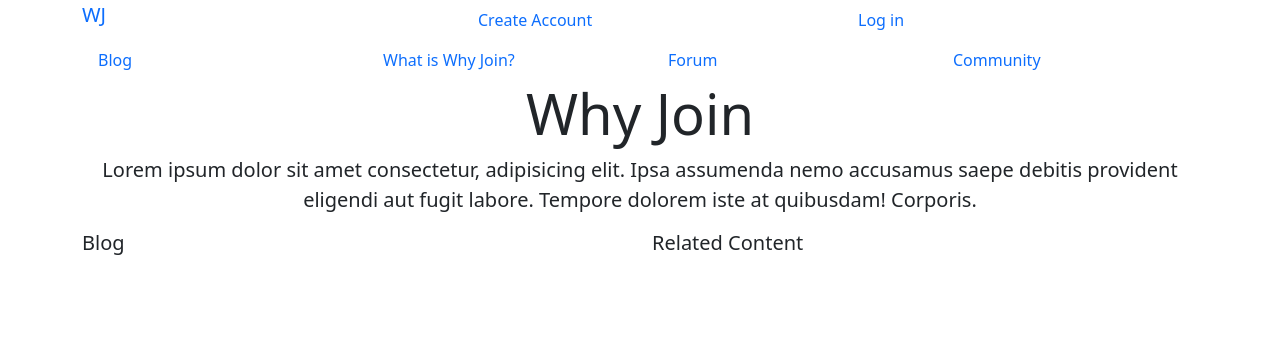
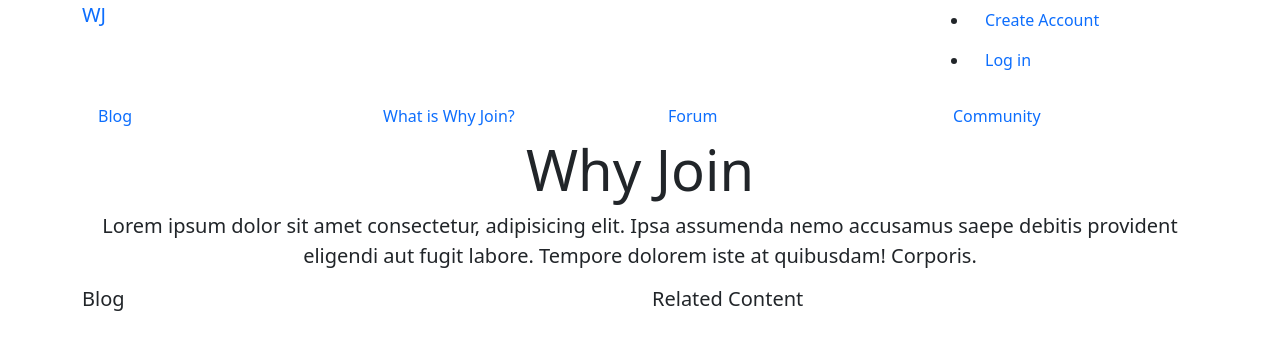
Before and after one commit to kghudgens/WhyJoin, a Django app: page / in a window 1280 px wide. Shown: the top 350 px of the page. Run offline with Django 3.2, Linux system fonts and the light colour scheme; some libraries are stand-ins or nearby versions.

Commit message:
put items in list and documentation

```diff
--- a/whyjoin/hub/templates/hub/base.html
+++ b/whyjoin/hub/templates/hub/base.html
@@ -1,4 +1,4 @@
-{%load static %}
+{% load static %}
 <!DOCTYPE html>
 <html lang="en">
   <head>
@@ -13,16 +13,20 @@
       integrity="sha384-1BmE4kWBq78iYhFldvKuhfTAU6auU8tT94WrHftjDbrCEXSU1oBoqyl2QvZ6jIW3"
       crossorigin="anonymous"
     />
+
     <title>Why Join</title>
   </head>
   <body>
     <!-- Navbar -->
-
+<!-- Holder div of the navbar components -->
     <div class="container">
+      <!-- Beginning of first row -->
       <div class="row">
-        <div class="col">
+        <!-- Brand WJ link -->
+        <div class="col-9">
           <a class="navbar-brand" href="{% url 'index' %}">WJ</a>
         </div>
+        <!-- If the user is authenticated show the profile button if not show the register and log in routes -->
         {% if user.is_authenticated %}
         <div class="col">
           <div class="dropdown">
@@ -38,10 +42,16 @@
                 </div>
         {% else %}
         <div class="col">
-          <a class="nav-link" href="{% url 'register' %}">Create Account</a>
-        </div>
-        <div class="col">
-          <a class="nav-link" href="{%url 'login' %}">Log in</a>
+          <ul>
+            <li>
+              <a class="nav-link" href="{% url 'register' %}">Create Account</a>
+            </li>
+            <li>
+              <a class="nav-link" href="{%url 'login' %}">Log in</a>
+            </li>
+          </ul>
+          <!-- <a class="nav-link" href="{% url 'register' %}">Create Account</a>
+          <a class="nav-link" href="{%url 'login' %}">Log in</a> -->
         </div>
         {% endif %}
       </div>
```
